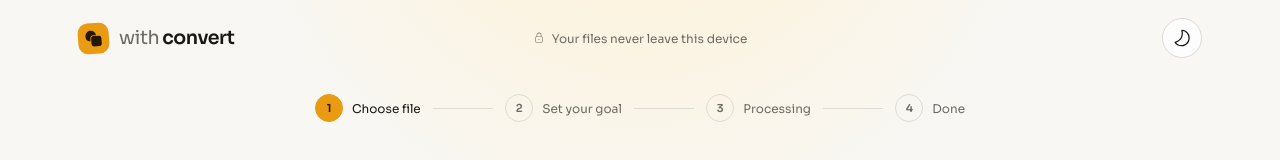
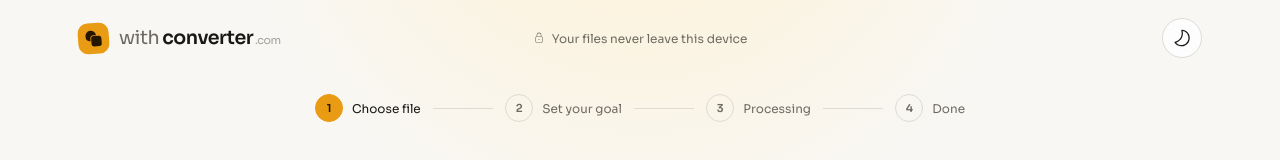
Before and after one commit to hex-ant/web-converter, a Nuxt app: page / in a window 1280 px wide. Shown: the top 160 px of the page. Built offline with nearby package versions, Linux system fonts and the light colour scheme.

Commit message:
brand: update wordmark to withconverter.com

```diff
--- a/components/AppHeader.vue
+++ b/components/AppHeader.vue
@@ -7,9 +7,9 @@ const toggleTheme = () => { colorMode.preference = isDark.value ? 'light' : 'dar
 
 <template>
   <header class="header">
-    <button class="brand" type="button" aria-label="withconvert — go to start" @click="$emit('home')">
+    <button class="brand" type="button" aria-label="withconverter.com — go to start" @click="$emit('home')">
       <span class="brand-mark"><Icon name="fluent:shapes-24-filled" /></span>
-      <span class="brand-name"><strong>with</strong><span>convert</span></span>
+      <span class="brand-name"><strong>with</strong><span>converter</span><small>.com</small></span>
     </button>
     <div class="privacy"><Icon name="fluent:lock-closed-20-regular" /> Your files never leave this device</div>
     <button class="theme-button" type="button" :aria-label="`Use ${isDark ? 'light' : 'dark'} mode`" @click="toggleTheme">
@@ -25,6 +25,7 @@ const toggleTheme = () => { colorMode.preference = isDark.value ? 'light' : 'dar
 .brand-name { display: flex; align-items: baseline; gap: 3px; }
 .brand-name strong { color: var(--muted); font-weight: 400; }
 .brand-name > span { color: inherit; font-weight: 600; }
+.brand-name small { margin-left: -1px; color: var(--muted); font-size: 11px; font-weight: 400; opacity: .62; }
 .privacy { display: flex; align-items: center; gap: 7px; color: var(--muted); font-size: 12px; }
 .theme-button { justify-self: end; display: grid; place-items: center; width: 40px; height: 40px; border: 1px solid var(--line); background: var(--surface); border-radius: 50%; cursor: pointer; font-size: 20px; transition: .2s; }
 .theme-button:hover { border-color: var(--accent); transform: rotate(8deg); }
```
